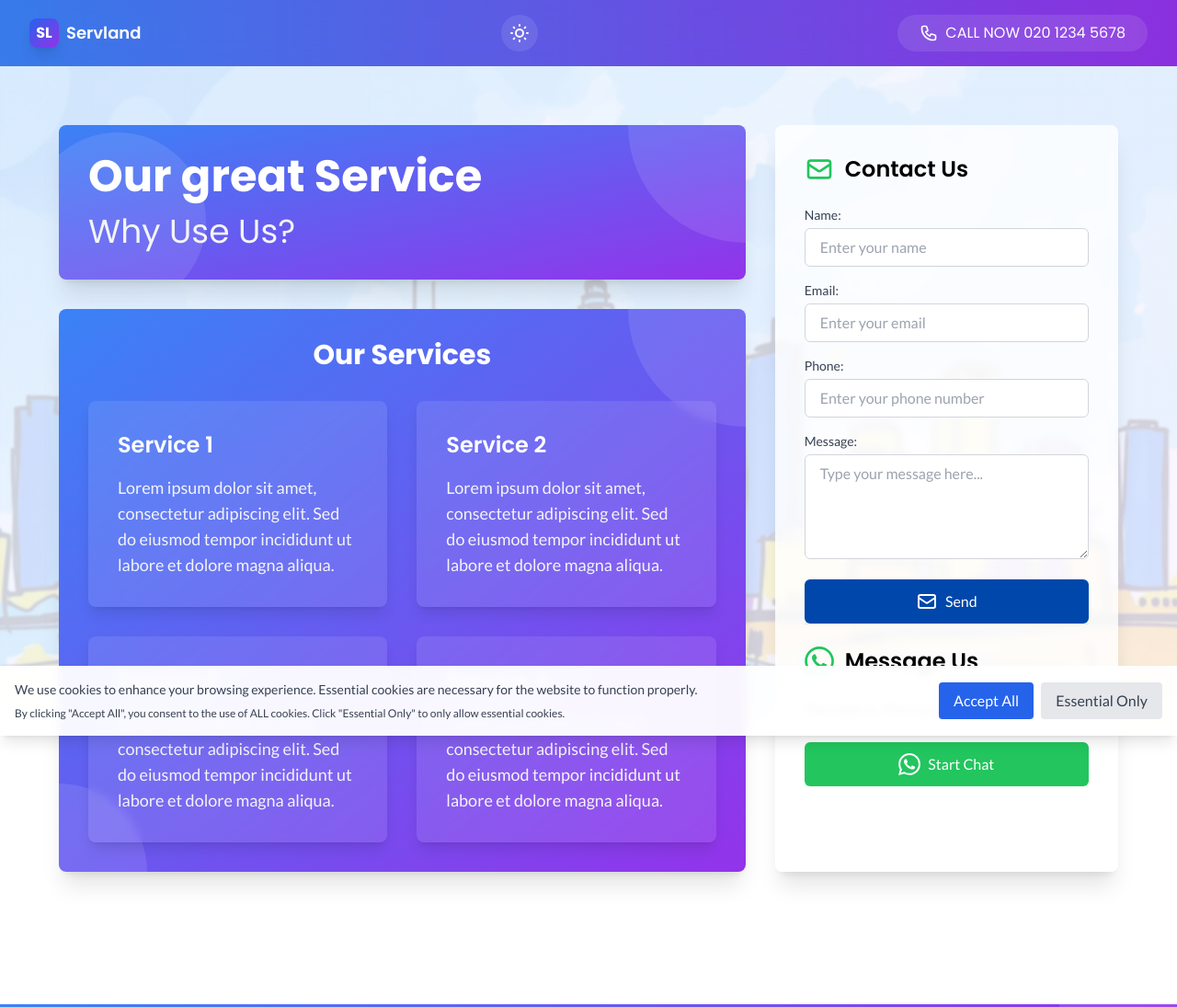
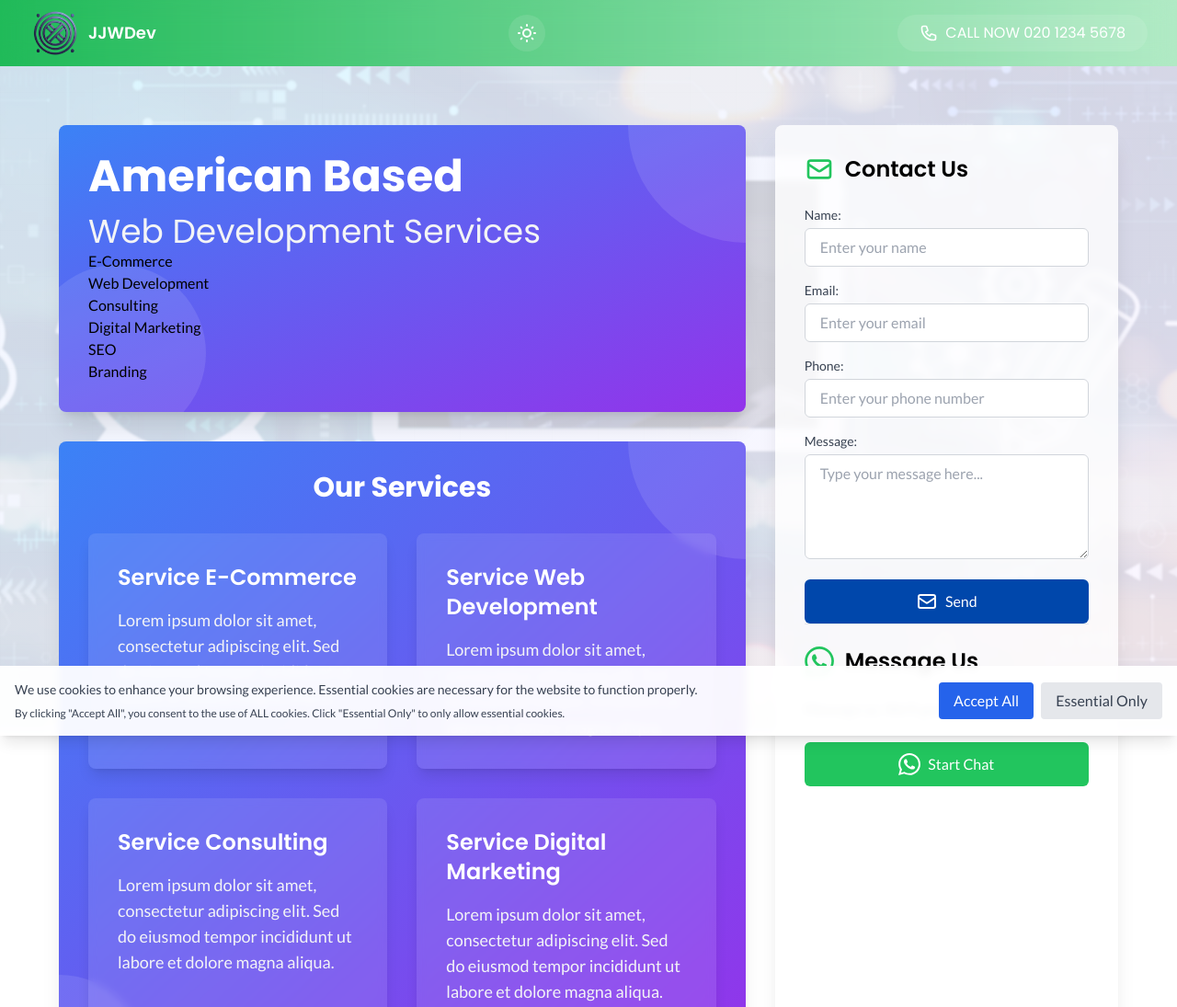
Before and after one commit to justsilencia/jjwdev, an Astro site: page / in a window 1280 px wide. Shown: the top 1095 px of the page at 92% size. Built offline with nearby package versions, Linux system fonts and the light colour scheme; Astro itself is replaced by a stand-in of ours.

Commit message:
Changes.

```diff
--- a/src/components/ParallaxBackground.astro
+++ b/src/components/ParallaxBackground.astro
@@ -13,7 +13,7 @@
 
 <style>
   .cityscape-background {
-    background-image: url('/sl-sky.webp');
+    background-image: url('/jjwdev-bg.webp');
     background-position: bottom center;
     background-size: cover;
     background-repeat: no-repeat;
--- a/src/pages/index.astro
+++ b/src/pages/index.astro
@@ -15,7 +15,7 @@ import ThemeToggle from '../components/ThemeToggle.astro';
 
 <!-- Main Layout with SEO title -->
 <Layout
-  title="Servland - Business Landing Page"
+  title="Web Development Solutions | JJWDev"
   description="Transform your business with our professional landing page. Built with Astro and Tailwind CSS, offering fast performance, responsive design, and modern features like dark mode and contact forms."
   image="/preview.png"
 >
@@ -24,18 +24,18 @@ import ThemeToggle from '../components/ThemeToggle.astro';
   <ScrollToTop />
 
   <!-- Header Section -->
-  <header slot="header" class="sticky top-0 z-50 bg-gradient-to-r from-blue-500 to-purple-600 dark:from-blue-600 dark:to-purple-800 font-poppins w-full">
+  <header slot="header" class="sticky top-0 z-50 bg-gradient-to-r from-green-500 to-green-200 dark:from-green-400 dark:to-green-800 font-poppins w-full">
     <!-- Decorative elements -->
     <div class="absolute inset-0 bg-black/5 dark:bg-black/20 backdrop-blur-md"></div>
     <!-- Navigation -->
-    <nav class="container mx-auto px-4 py-4 relative z-10">
+    <nav class="container mx-auto px-4 py-2 relative z-10">
       <div class="flex justify-between items-center">
         <!-- Logo -->
         <a href="/" class="flex items-center space-x-2">
-          <div class="w-8 h-8 rounded-lg bg-gradient-to-br from-blue-600 to-purple-600 flex items-center justify-center shadow-lg">
-            <span class="text-white font-bold">SL</span>
+          <div class="w-14 h-14 flex items-center justify-center">
+            <img src="/jjwdev-logo-trans.webp" alt="">
           </div>
-          <span class="text-lg font-semibold text-white">Servland</span>
+          <span class="text-lg font-semibold text-white">JJWDev</span>
         </a>
 
         <!-- Theme Toggle -->
@@ -58,29 +58,37 @@ import ThemeToggle from '../components/ThemeToggle.astro';
     <div class="container mx-auto px-4">
       <div class="grid grid-cols-1 md:grid-cols-[2fr_1fr] gap-8 [grid-template-areas:'box1'_'box3'_'box2'] md:[grid-template-areas:'box1_box3'_'box2_box3']">
         <!-- Box 1: Headers -->
-        <div class="[grid-area:box1] animate-slide-up bg-gradient-to-br from-blue-500 to-purple-600 dark:from-blue-600 dark:to-purple-800 p-8 rounded-lg relative overflow-hidden shadow-xl">
+        <div class="[grid-area:box1] animate-slide-up bg-gradient-to-br from-blue-500 to-purple-600 dark:from-green-400 dark:to-green-800 p-8 rounded-lg relative overflow-hidden shadow-xl">
           <!-- Decorative elements -->
           <div class="absolute top-0 right-0 w-64 h-64 bg-white/10 rounded-full transform translate-x-1/2 -translate-y-1/2"></div>
           <div class="absolute -bottom-8 -left-8 w-48 h-48 bg-white/10 rounded-full"></div>
           <div class="relative z-10">
             <h1 class="text-4xl md:text-5xl font-bold text-white mb-4 font-poppins">
-              Our great Service
+              American Based
             </h1>
             <h2 class="text-3xl md:text-4xl text-gray-100 font-poppins">
-              Why Use Us?
+              Web Development Services
             </h2>
+            <ul>
+              <li>E-Commerce</li>
+              <li>Web Development</li>
+              <li>Consulting</li>
+              <li>Digital Marketing</li>
+              <li>SEO</li>
+              <li>Branding</li>
+            </ul>
           </div>
         </div>
 
         <!-- Box 2: Services -->
-        <div id="services" class="[grid-area:box2] bg-gradient-to-br from-blue-500 to-purple-600 dark:from-blue-600 dark:to-purple-800 rounded-lg p-8 animate-slide-up relative overflow-hidden shadow-xl">
+        <div id="services" class="[grid-area:box2] bg-gradient-to-br from-blue-500 to-purple-600 dark:from-green-400 dark:to-green-800 rounded-lg p-8 animate-slide-up relative overflow-hidden shadow-xl">
           <!-- Decorative circles -->
           <div class="absolute top-0 right-0 w-64 h-64 bg-white/10 rounded-full transform translate-x-1/2 -translate-y-1/2"></div>
           <div class="absolute bottom-0 left-0 w-48 h-48 bg-white/10 rounded-full transform -translate-x-1/2 translate-y-1/2"></div>
 
           <h2 class="text-3xl font-bold mb-8 text-center text-white font-poppins relative z-10">Our Services</h2>
           <div class="grid grid-cols-1 sm:grid-cols-2 lg:grid-cols-2 gap-4 sm:gap-6 lg:gap-8 relative z-10">
-            {[1, 2, 3, 4].map((service) => (
+            {["E-Commerce", "Web Development", "Consulting", "Digital Marketing"].map((service) => (
               <div class="bg-white/10 backdrop-blur-sm p-4 sm:p-6 lg:p-8 rounded-lg shadow-lg hover:shadow-xl transition-all hover:scale-105 hover:bg-white/20 group">
                 <h3 class="text-lg sm:text-xl lg:text-2xl font-semibold mb-4 text-white font-poppins">Service {service}</h3>
                 <p class="text-sm sm:text-base lg:text-lg text-gray-100 group-hover:text-white transition-colors">
@@ -260,7 +268,7 @@ import ThemeToggle from '../components/ThemeToggle.astro';
   </main>
 
   <!-- Footer -->
-  <footer slot="footer" class="mt-20 bg-gradient-to-r from-blue-500 to-purple-600 dark:from-blue-600 dark:to-purple-800 text-white py-12 relative overflow-hidden">
+  <footer slot="footer" class="mt-20 bg-gradient-to-r from-blue-500 to-purple-600 dark:from-green-400 dark:to-green-800 text-white py-12 relative overflow-hidden">
     <!-- Decorative elements -->
     <div class="absolute inset-0 overflow-hidden">
       <div class="absolute top-0 right-0 w-64 h-64 bg-white/10 rounded-full transform translate-x-1/2 -translate-y-1/2"></div>
```
Also changed, not shown: public/jjwdev-bg.webp (added), public/jjwdev-logo-trans.webp (added).
